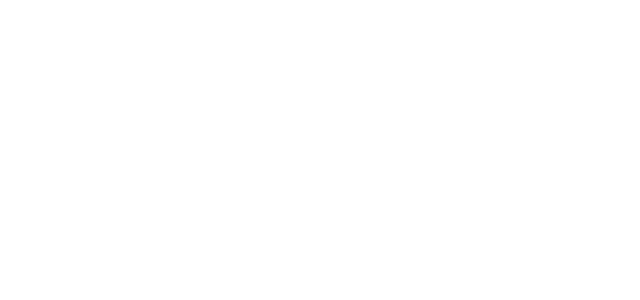
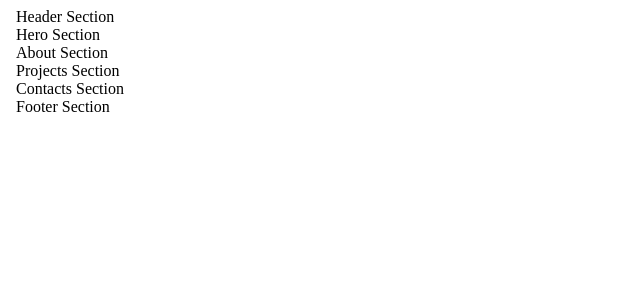
Before and after one commit to trinidj/updated-personal-porfolio, a Vue app: page / in a window 1280 px wide. Shown: the top 300 px of the page, without its empty margins (0-640 px from the left). Built offline with nearby package versions, Linux system fonts and the light colour scheme.

Commit message:
feat: integrate portfolio components into main App.vue

```diff
--- a/src/App.vue
+++ b/src/App.vue
@@ -1,9 +1,18 @@
 <script setup>
-
+  import Layout from '@/components/layout/Layout.vue';
+  import HeroSection from '@/components/HeroSection.vue';
+  import AboutSection from '@/components/AboutSection.vue';
+  import ProjectsSection from '@/components/ProjectsSection.vue';
+  import ContactsForm from '@/components/ContactsForm.vue';
 </script>
 
 <template>
-
+  <Layout>
+    <HeroSection />
+    <AboutSection />
+    <ProjectsSection />
+    <ContactsForm />
+  </Layout>
 </template>
 
 <style scoped>
```
